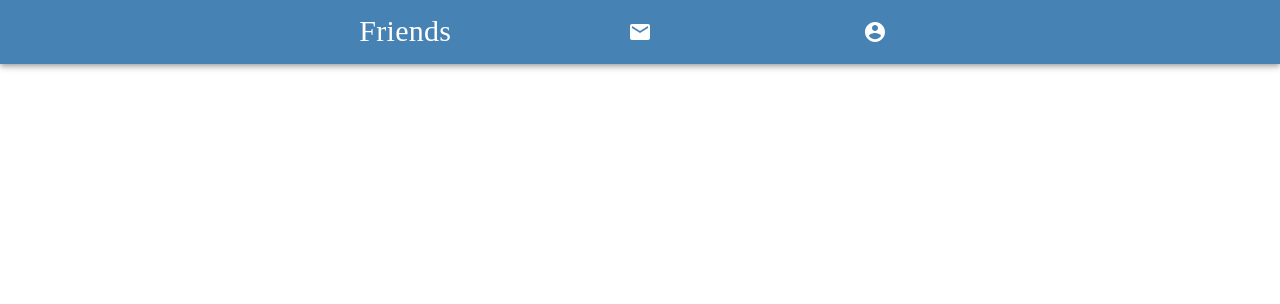
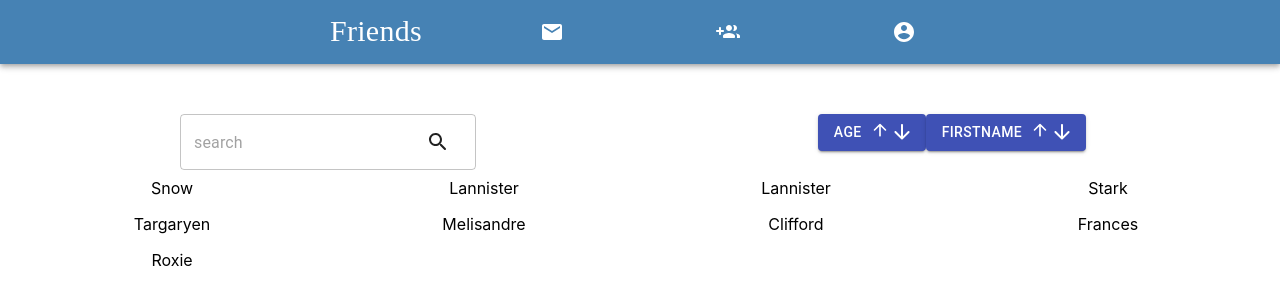
Before and after one commit to Iasa/Friends, a React (Create React App) app in the folder friends-react/: page /addfriends in a window 1280 px wide. Shown: the top 304 px of the page. Built offline with nearby package versions, Linux system fonts and the light colour scheme; sample sign-in values are in the browser's storage.

Commit message:
working on pagination, sorting and filtering

```diff
--- a/friends-react/package.json
+++ b/friends-react/package.json
@@ -5,6 +5,7 @@
   "dependencies": {
     "@hookform/resolvers": "^1.0.1",
     "@material-ui/core": "^4.11.0",
+    "@material-ui/data-grid": "^4.0.0-alpha.12",
     "@material-ui/icons": "^4.9.1",
     "@microsoft/signalr": "^5.0.0",
     "@testing-library/jest-dom": "^5.11.6",
--- /dev/null
+++ b/friends-react/src/AddFriendsRoute.tsx
@@ -0,0 +1,17 @@
+import React from "react";
+import { Redirect, Route } from "react-router-dom";
+
+const  AddFriendsRoute: React.FC<{
+    component: React.FC;
+    path: string;
+}> = (props) => {
+
+    if( localStorage.getItem('token') ) {
+        return (<Route  path={props.path} component={props.component} />)
+    }
+    else {
+        return ( <Redirect to="/login" /> );
+    }
+};
+
+export default AddFriendsRoute;
--- a/friends-react/src/App.tsx
+++ b/friends-react/src/App.tsx
@@ -20,6 +20,8 @@ import RegisterRoute from './RegisterRoute';
 import Messengerr from './Components/Experiment';
 import { ChatContext } from './Components/ChatContext';
 import Message from './Components/Messenger/Message';
+import AddFriends from './Components/AddFriends';
+import AddFriendsRoute from './AddFriendsRoute';
 
 
 function App() {
@@ -52,6 +54,7 @@ function App() {
           <Switch>
             <RegisterRoute path="/register" component={Register} />
             <LoginRoute path="/login" component={Login}/>
+            <AddFriendsRoute path="/addfriends" component={AddFriends}/>
             {/* <ChatContext.Provider value={{activeChatId:currentChat.current.activeChatId, chatMessages:currentChat.current.chatMessages, onSelectingAChat:onSelectingAChat}}>
 
             </ChatContext.Provider> */}
--- /dev/null
+++ b/friends-react/src/Components/AddFriends.tsx
@@ -0,0 +1,67 @@
+import { Button, Container, Grid, IconButton, TextField } from '@material-ui/core';
+import React from 'react';
+import SearchRoundedIcon from '@material-ui/icons/SearchRounded';
+import ArrowUpwardRoundedIcon from '@material-ui/icons/ArrowUpwardRounded';
+import ArrowDownwardRoundedIcon from '@material-ui/icons/ArrowDownwardRounded';
+
+function AddFriends() {
+
+
+
+    const rows = [
+        { id: 1, lastName: 'Snow', firstName: 'Jon', age: 35 },
+        { id: 2, lastName: 'Lannister', firstName: 'Cersei', age: 42 },
+        { id: 3, lastName: 'Lannister', firstName: 'Jaime', age: 45 },
+        { id: 4, lastName: 'Stark', firstName: 'Arya', age: 16 },
+        { id: 5, lastName: 'Targaryen', firstName: 'Daenerys', age: null },
+        { id: 6, lastName: 'Melisandre', firstName: null, age: 150 },
+        { id: 7, lastName: 'Clifford', firstName: 'Ferrara', age: 44 },
+        { id: 8, lastName: 'Frances', firstName: 'Rossini', age: 36 },
+        { id: 9, lastName: 'Roxie', firstName: 'Harvey', age: 65 },
+      ];
+
+
+
+return (
+    <Container component="main" style={{marginTop:50}}>
+        <Grid container spacing={2} >
+            <Grid item xs={6} style={{position:'sticky'}}>
+                 <TextField
+                    placeholder = "search"
+                    variant = "outlined"
+                    InputProps={{
+                        endAdornment: <IconButton color="inherit"> <SearchRoundedIcon /> </IconButton>
+                    }}
+                 />
+            </Grid>
+            <Grid item xs={6} style={{position:'sticky'}}>
+                <Button
+                    variant="contained"
+                    color="primary"
+                    endIcon={<><ArrowUpwardRoundedIcon /> <ArrowDownwardRoundedIcon /></>}
+                >
+                    Age
+                </Button>
+                <Button
+                    variant="contained"
+                    color="primary"
+                    endIcon={<><ArrowUpwardRoundedIcon /> <ArrowDownwardRoundedIcon /></>}
+                >
+                    FirstName
+                </Button>
+            </Grid>
+        </Grid>
+
+        <Grid container spacing={2} >
+            {rows.map(row => {
+                return <Grid item xs={3}>{row.lastName}</Grid>
+            })}
+        </Grid>
+
+
+    </Container>
+);
+
+}
+
+export default AddFriends;
--- a/friends-react/src/Components/Messenger/ChatItem.tsx
+++ b/friends-react/src/Components/Messenger/ChatItem.tsx
@@ -1,18 +1,18 @@
 import { ListItem, ListItemIcon, ListItemText } from "@material-ui/core";
 import { AccountCircle } from "@material-ui/icons";
 import React, { useContext } from "react";
-import { UserContext } from "../../UserContext";
+//import { UserContext } from "../../UserContext";
 import { ChatContext } from "../ChatContext";
 import ChatModel from "./ChatModel";
 
 
 function ChatItem(props : ChatModel) {
 
-    const userContext = useContext(UserContext);
+    //const userContext = useContext(UserContext);
     const chatContext = useContext(ChatContext);
 
-    const backgroundColor = (chatContext.activeChatId == props.chatId) ? 'steelblue' : '';
-    const textColor = (chatContext.activeChatId == props.chatId) ? 'white' : '';
+    const backgroundColor = (chatContext.activeChatId === props.chatId) ? 'steelblue' : '';
+    const textColor = (chatContext.activeChatId === props.chatId) ? 'white' : '';
 
     return(
         <ListItem button key={props.chatId} onClick={() => { chatContext.onSelectingAChat(props.chatId, props.name);}} style={{backgroundColor:backgroundColor, color: textColor}}>
--- a/friends-react/src/Components/Navbar.tsx
+++ b/friends-react/src/Components/Navbar.tsx
@@ -5,6 +5,7 @@ import { AccountCircle } from '@material-ui/icons';
 import { logOutUser } from '../Services/UserServices';
 import { UserContext } from '../UserContext';
 import { Link, useHistory } from 'react-router-dom';
+import GroupAddRoundedIcon from '@material-ui/icons/GroupAddRounded';
 
 const useStyles = makeStyles((theme) => ({
     container: {
@@ -60,13 +61,13 @@ function Navbar() {
         <AppBar position="sticky" className={classes.container}>
             <Toolbar className={classes.toolbar}>
                 <Grid container spacing={8} justify="space-between" >
-                    <Grid item xs={4}>
+                    <Grid item xs={3}>
                         <Typography className={classes.logo}>
                             Friends
                         </Typography>
                     </Grid>
                     { localStorage.getItem('token') &&
-                        <Grid item xs={4}>
+                        <Grid item xs={3}>
                             <Link to="/messenger" style={{ color: "inherit" }}>
                                 <IconButton
                                     color="inherit"
@@ -80,7 +81,21 @@ function Navbar() {
                     }
 
                     { localStorage.getItem('token') &&
-                        <Grid item xs={4}>
+                        <Grid item xs={3}>
+                            <Link to="/addfriends" style={{ color: "inherit" }}>
+                                <IconButton
+                                    color="inherit"
+                                >
+                                    <Badge badgeContent={0} color="secondary">
+                                        <GroupAddRoundedIcon />
+                                    </Badge>
+                                </IconButton>
+                            </Link>
+                        </Grid>
+                    }
+
+                    { localStorage.getItem('token') &&
+                        <Grid item xs={3}>
                             <IconButton
                                 aria-controls="accountMenu"
                                 aria-haspopup="true"
```
Also changed, not shown: 1 other file (tests, documents, lock files or other folders).
